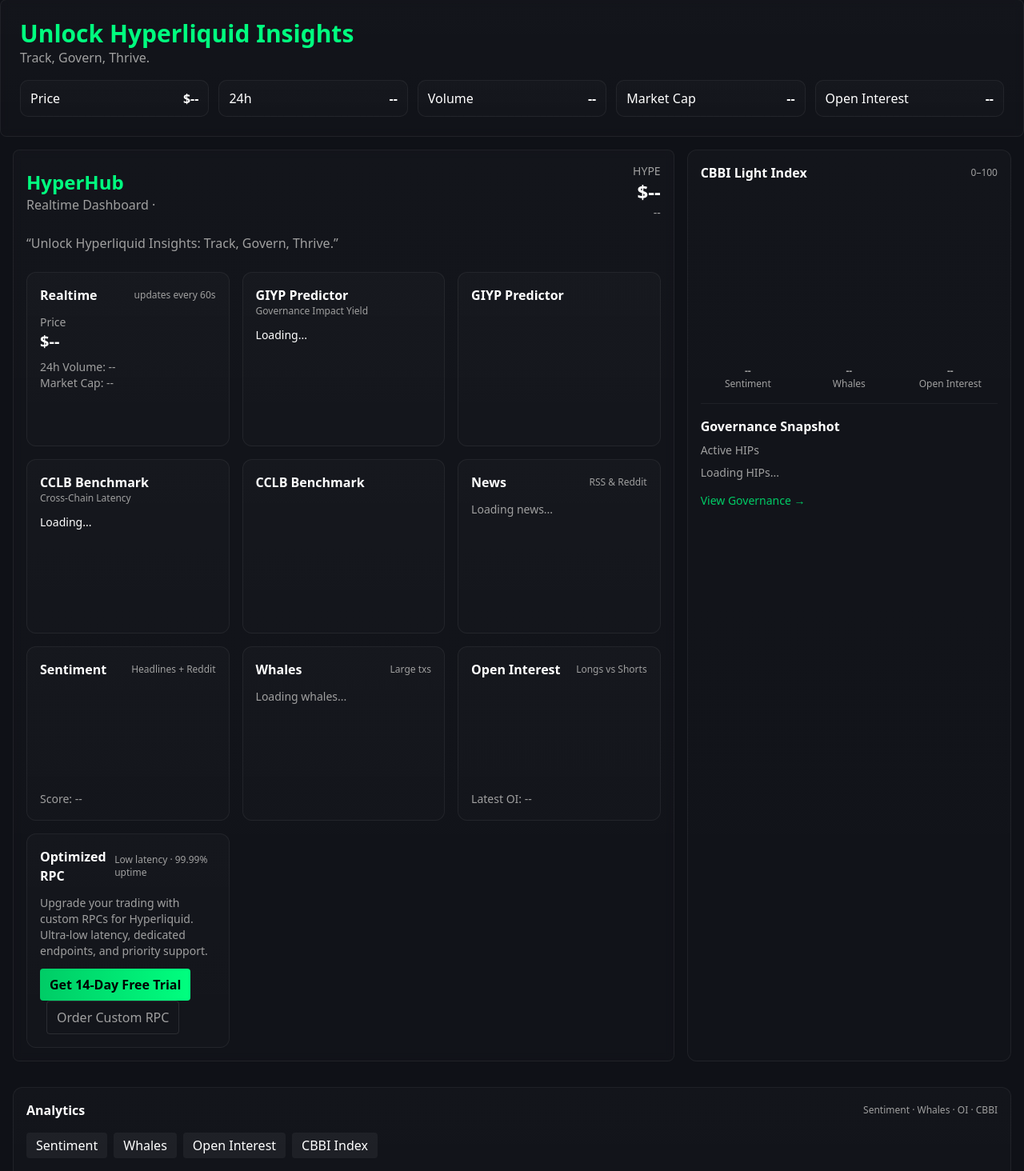
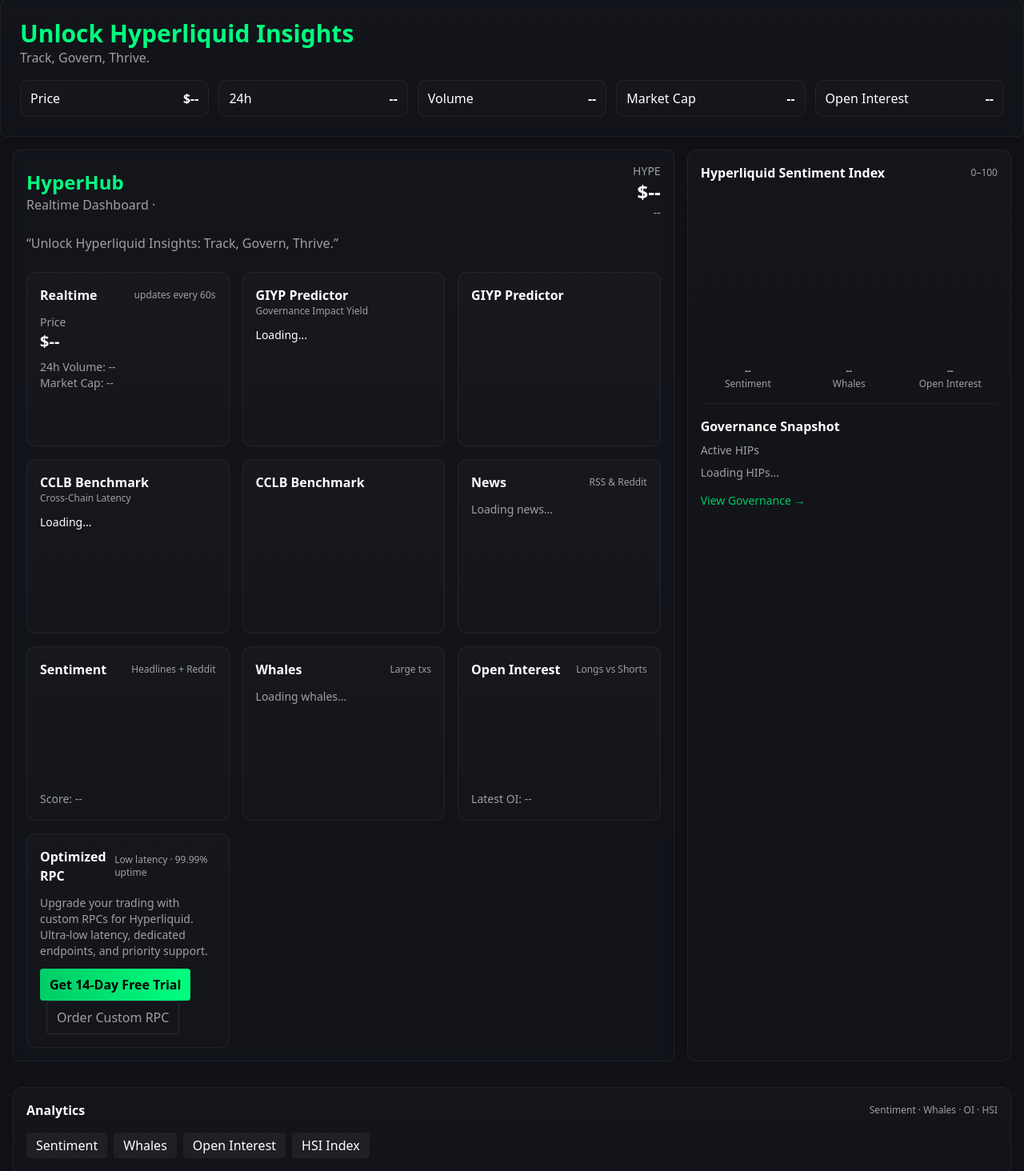
Before and after one commit to rizz12/hyperhub-web, a Flask app: page / in a window 1280 px wide. Shown: the part 99-1563 px from the top of the page at 80% size. Run offline with Flask 2, Linux system fonts and the light colour scheme; a map, chart or similar area stays blank; some libraries are stand-ins or nearby versions.

Commit message:
CBBI renamed for HSI

```diff
--- a/templates/index.html
+++ b/templates/index.html
@@ -215,25 +215,25 @@
               </div>
             </div>
 
-            <!-- Right column: CBBI gauge + Governance quick -->
+            <!-- Right column: HSI index gauge + Governance quick -->
             <div class="card">
               <div class="flex items-center justify-between">
-                <div class="font-semibold">CBBI Light Index</div>
+                <div class="font-semibold">Hyperliquid Sentiment Index</div>
                 <div class="text-xs muted">0–100</div>
               </div>
               <div class="mt-4">
-                <canvas id="cbbiGauge" height="200"></canvas>
+                <canvas id="HSIGauge" height="200"></canvas>
                 <div class="mt-3 grid grid-cols-3 gap-2 text-xs muted">
                   <div class="text-center">
-                    <div class="font-bold" id="cbbiSent">--</div>
+                    <div class="font-bold" id="HSISent">--</div>
                     <div>Sentiment</div>
                   </div>
                   <div class="text-center">
-                    <div class="font-bold" id="cbbiWhales">--</div>
+                    <div class="font-bold" id="HSIWhales">--</div>
                     <div>Whales</div>
                   </div>
                   <div class="text-center">
-                    <div class="font-bold" id="cbbiOI">--</div>
+                    <div class="font-bold" id="HSIOI">--</div>
                     <div>Open Interest</div>
                   </div>
                 </div>
@@ -261,7 +261,7 @@
           <div class="card">
             <div class="flex items-center justify-between">
               <div class="font-semibold">Analytics</div>
-              <div class="text-xs muted">Sentiment · Whales · OI · CBBI</div>
+              <div class="text-xs muted">Sentiment · Whales · OI · HSI</div>
             </div>
 
             <div class="mt-4">
@@ -269,7 +269,7 @@
                 <button class="tabBtn px-3 py-1 rounded bg-white/5" data-tab="sentimentTab">Sentiment</button>
                 <button class="tabBtn px-3 py-1 rounded bg-white/5" data-tab="whalesTab">Whales</button>
                 <button class="tabBtn px-3 py-1 rounded bg-white/5" data-tab="oiTab">Open Interest</button>
-                <button class="tabBtn px-3 py-1 rounded bg-white/5" data-tab="cbbiTab">CBBI Index</button>
+                <button class="tabBtn px-3 py-1 rounded bg-white/5" data-tab="HSITab">HSI Index</button>
               </div>
 
               <div class="mt-4">
@@ -282,8 +282,8 @@
                 <div id="oiTab" class="tabPanel hidden">
                   <canvas id="oiLine" height="160"></canvas>
                 </div>
-                <div id="cbbiTab" class="tabPanel hidden">
-                  <canvas id="cbbiChart" height="160"></canvas>
+                <div id="HSITab" class="tabPanel hidden">
+                  <canvas id="HSIChart" height="160"></canvas>
                 </div>
               </div>
             </div>
```
